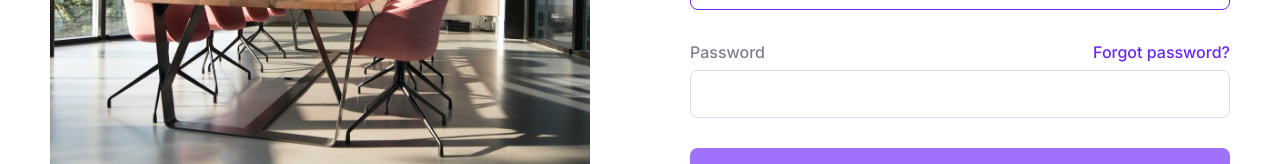
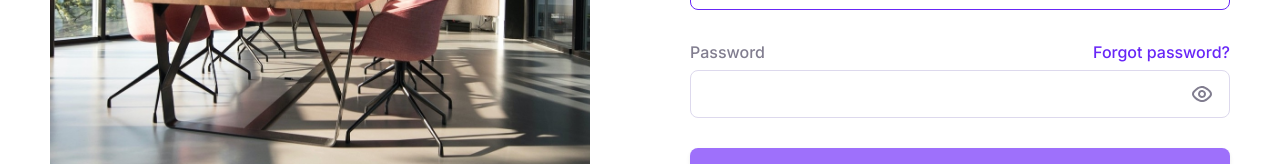
Before and after one commit to kulievtech/projectify-app-ui, a React (Create React App) app: page /team-member/login in a window 1280 px wide. Shown: the part 423-587 px from the top of the page. Built offline with nearby package versions, Linux system fonts and the light colour scheme; no server answers.

Commit message:
implement password reveal eye and test

```diff
--- a/src/design-system/Icon/Icon.tsx
+++ b/src/design-system/Icon/Icon.tsx
@@ -4,10 +4,16 @@ import sprite from "./sprite.svg";
 type IconProps = {
     iconName: string;
     className?: string;
+    onClick?: () => void;
 };
-const Icon: React.FC<IconProps> = ({ iconName, className }) => {
+const Icon: React.FC<IconProps> = ({ iconName, className, onClick }) => {
     return (
-        <svg height="2.4rem" width="2.4rem" className={className || ""}>
+        <svg
+            height="2.4rem"
+            width="2.4rem"
+            className={className || ""}
+            onClick={onClick}
+        >
             <use xlinkHref={`${sprite}#${iconName}`} />
         </svg>
     );
--- a/src/design-system/Input/Input.css
+++ b/src/design-system/Input/Input.css
@@ -68,6 +68,7 @@ input::placeholder,
     display: flex;
     flex-direction: column;
     gap: 4px;
+    position: relative;
 }
 
 .input-wrapper label {
--- a/src/design-system/Input/Input.tsx
+++ b/src/design-system/Input/Input.tsx
@@ -2,6 +2,7 @@ import React from "react";
 import "./Input.css";
 import { trimWhiteSpaces } from "../utils";
 import { Label } from "../Label";
+import { Icon } from "../Icon";
 
 const sizeClassNames = {
     sm: "input-small",
@@ -21,7 +22,8 @@ type InputProps = {
     placeholder?: string;
     className?: string;
     id?: string;
-    isRequired?: boolean;
+    passwordEye?: boolean;
+    children?: React.ReactNode;
 
     error?: boolean;
     shape?: "rounded" | "circle";
@@ -47,6 +49,8 @@ const Input: React.FC<InputProps> = (props) => {
         inputRef,
         className,
         id,
+        passwordEye,
+        children,
         onChange,
         value
     } = props;
@@ -81,7 +85,11 @@ const Input: React.FC<InputProps> = (props) => {
                     {labelText}
                 </Label>
             ) : null}
-            {type === "textarea" ? (
+
+            {(() => {
+                switch (type) {
+                    case "textarea":
+                        return (
                             <textarea
                                 placeholder={placeholder}
                                 className={finalClassNames}
@@ -90,9 +98,14 @@ const Input: React.FC<InputProps> = (props) => {
                                 id={id}
                                 onChange={handleOnChange}
                                 value={value}
-                    ref={inputRef as React.LegacyRef<HTMLTextAreaElement>}
+                                ref={
+                                    inputRef as React.LegacyRef<HTMLTextAreaElement>
+                                }
                             />
-            ) : (
+                        );
+                    default:
+                        return (
+                            <>
                                 <input
                                     className={finalClassNames}
                                     type={type || "text"}
@@ -102,9 +115,15 @@ const Input: React.FC<InputProps> = (props) => {
                                     id={id}
                                     onChange={handleOnChange}
                                     value={value}
-                    ref={inputRef as React.LegacyRef<HTMLInputElement>}
+                                    ref={
+                                        inputRef as React.LegacyRef<HTMLInputElement>
+                                    }
                                 />
-            )}
+                                {passwordEye ? children : null}
+                            </>
+                        );
+                }
+            })()}
 
             {hintMessage ? (
                 <span className={hintMessageClass}>{hintMessage}</span>
--- a/src/pages/team-member-auth/login/TeamMemberLogin.tsx
+++ b/src/pages/team-member-auth/login/TeamMemberLogin.tsx
@@ -1,5 +1,5 @@
 import { useState } from "react";
-import { Button, Input, Label } from "../../../design-system";
+import { Button, Icon, Input, Label } from "../../../design-system";
 import { AuthWrapper } from "../../components";
 import office from "../../../assets/images/office.jpg";
 import styled from "styled-components";
@@ -38,6 +38,14 @@ const PasswordLabelWrapper = styled.div`
     .login__input-password {
         grid-column: 1 / 3;
     }
+
+    .password-eye {
+        position: absolute;
+        right: var(--space-16);
+        top: 50%;
+        transform: translateY(-50%);
+        cursor: pointer;
+    }
 `;
 
 const TeamMemberLogin = () => {
@@ -45,6 +53,8 @@ const TeamMemberLogin = () => {
     const [password, setPassword] = useState<string>("");
     const [isFormSubmitting, setIsFormSubmitting] = useState<boolean>(false);
     const [isError, setIsError] = useState<boolean>(false);
+    const [isPasswordRevealed, setIsPasswordRevealed] =
+        useState<boolean>(false);
 
     const navigate = useNavigate();
 
@@ -64,6 +74,10 @@ const TeamMemberLogin = () => {
 
     const saveAuthToken = (token: string) => {
         setItem("authToken", token);
+    };
+
+    const handleRevealPasswordOnclick = () => {
+        setIsPasswordRevealed(!isPasswordRevealed);
     };
 
     const login = async (e: React.FormEvent<HTMLFormElement>) => {
@@ -119,7 +133,8 @@ const TeamMemberLogin = () => {
                         Forgot password?
                     </Link>
                     <Input
-                        type="password"
+                        type={isPasswordRevealed ? "text" : "password"}
+                        passwordEye={true}
                         value={password}
                         onChange={handleOnChangePassword}
                         shape="rounded"
@@ -127,7 +142,17 @@ const TeamMemberLogin = () => {
                         required={true}
                         className="login__input-password"
                         disabled={isFormSubmitting}
-                    />
+                    >
+                        <Icon
+                            iconName={
+                                isPasswordRevealed
+                                    ? "password-eye-off"
+                                    : "password-eye"
+                            }
+                            className="password-eye"
+                            onClick={handleRevealPasswordOnclick}
+                        />
+                    </Input>
                 </PasswordLabelWrapper>
 
                 <Button
```
Also changed, not shown: src/design-system/Icon/sprite.svg. Lines whose indentation alone changed are shown as unchanged.
